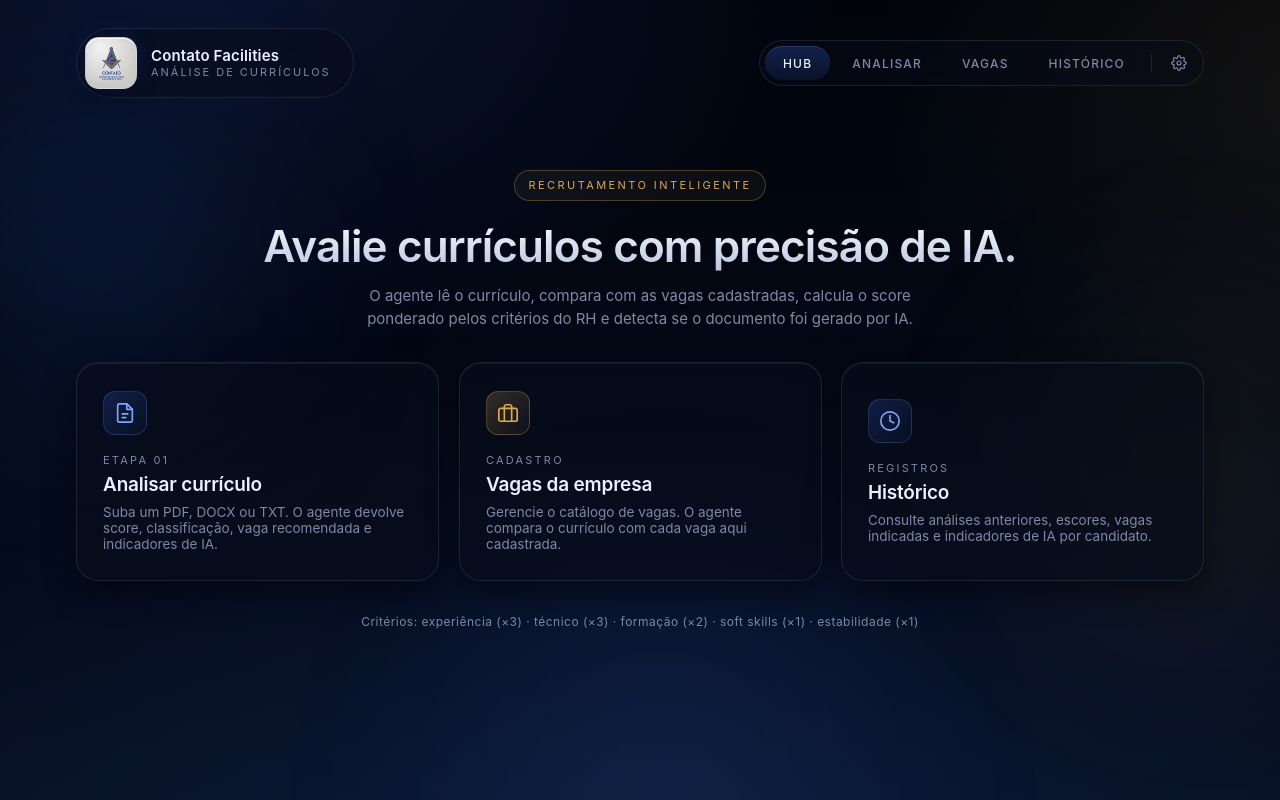
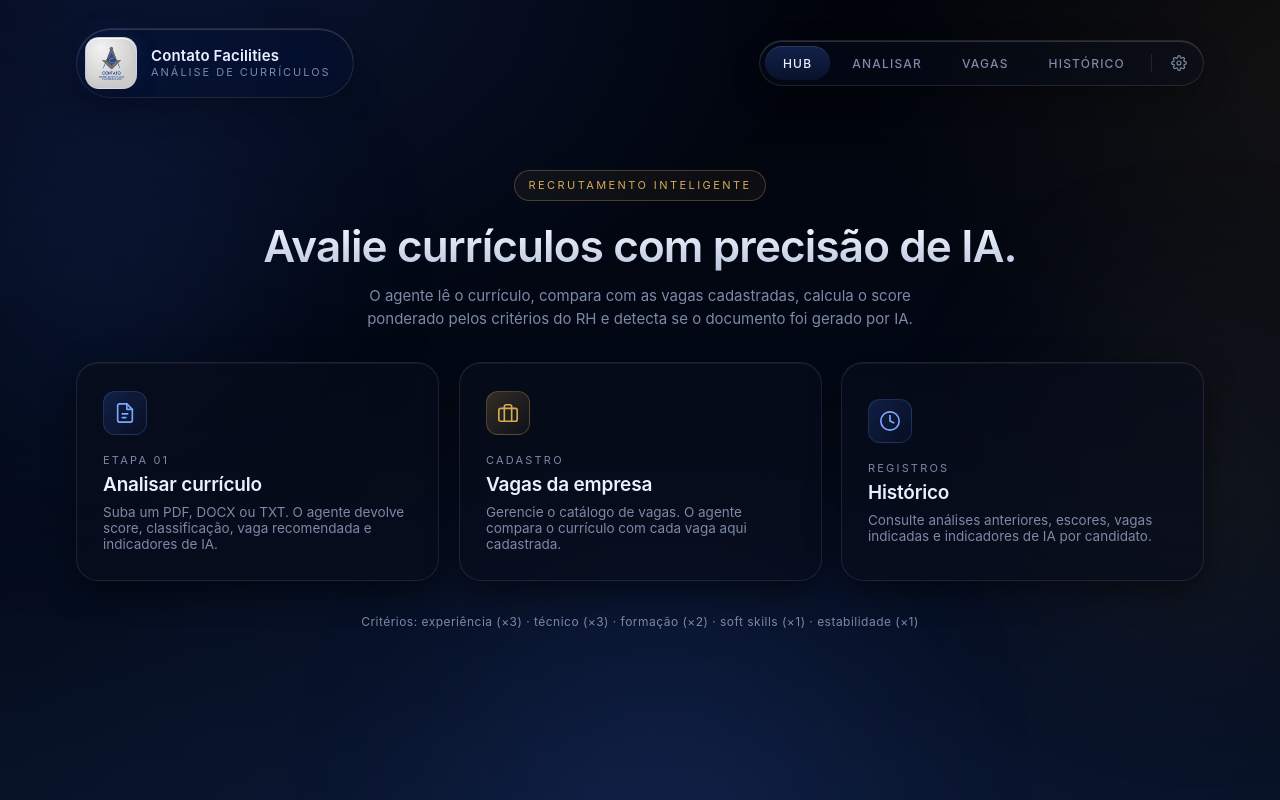
Before and after one commit to rafaelbranco-rgb/Portal-de-analise-de-curriculos, a Flask app: page / in a window 1280 px wide. Run offline with Flask 3, Linux system fonts and the light colour scheme; some libraries are stand-ins or nearby versions.

Commit message:
UI: pílulas mais translúcidas + auto-ocultar topbar ao rolar
- .brand e .topnav mais transparentes (alpha 0.5 -> 0.28), com blur+saturate
  e brilho interno para reforçar o efeito liquid glass.
- Topbar desliza para cima e some ao rolar para baixo; reaparece ao subir
  ou perto do topo (classe .topbar-hidden + listener de scroll com rAF).

Co-Authored-By: Claude Opus 4.8 (1M context) <noreply@anthropic.com>

```diff
--- a/static/css/styles.css
+++ b/static/css/styles.css
@@ -182,19 +182,32 @@ body::after {
   position: sticky;
   top: 14px;
   z-index: 50;
+  transition: transform 0.4s cubic-bezier(0.22, 1, 0.36, 1),
+    opacity 0.4s ease;
+  will-change: transform;
+}
+
+/* Some suavemente ao rolar para baixo (não atrapalha a leitura) */
+.topbar.topbar-hidden {
+  transform: translateY(-150%);
+  opacity: 0;
+  pointer-events: none;
 }
 
 .brand {
   display: flex;
   align-items: center;
   gap: 14px;
-  /* Mesmo "liquid glass" do menu, para harmonizar */
-  background: rgba(8, 13, 26, 0.5);
-  border: 1px solid var(--glass-border);
+  /* Liquid glass translúcido, igual ao menu */
+  background: rgba(12, 18, 34, 0.28);
+  border: 1px solid rgba(255, 255, 255, 0.10);
   padding: 8px 22px 8px 8px;
   border-radius: 999px;
-  backdrop-filter: blur(18px);
-  -webkit-backdrop-filter: blur(18px);
+  backdrop-filter: blur(22px) saturate(160%);
+  -webkit-backdrop-filter: blur(22px) saturate(160%);
+  box-shadow:
+    inset 0 1px 0 rgba(255, 255, 255, 0.16),
+    0 10px 30px rgba(0, 0, 0, 0.22);
 }
 
 .brand-mark {
@@ -244,12 +257,15 @@ body::after {
 .topnav {
   display: flex;
   gap: 4px;
-  background: rgba(8, 13, 26, 0.5);
-  border: 1px solid var(--glass-border);
+  background: rgba(12, 18, 34, 0.28);
+  border: 1px solid rgba(255, 255, 255, 0.10);
   padding: 5px;
   border-radius: 999px;
-  backdrop-filter: blur(18px);
-  -webkit-backdrop-filter: blur(18px);
+  backdrop-filter: blur(22px) saturate(160%);
+  -webkit-backdrop-filter: blur(22px) saturate(160%);
+  box-shadow:
+    inset 0 1px 0 rgba(255, 255, 255, 0.16),
+    0 10px 30px rgba(0, 0, 0, 0.22);
   flex-wrap: wrap;
   justify-content: center;
 }
```
Also changed, not shown: static/js/app.js (+35 -0 lines).
